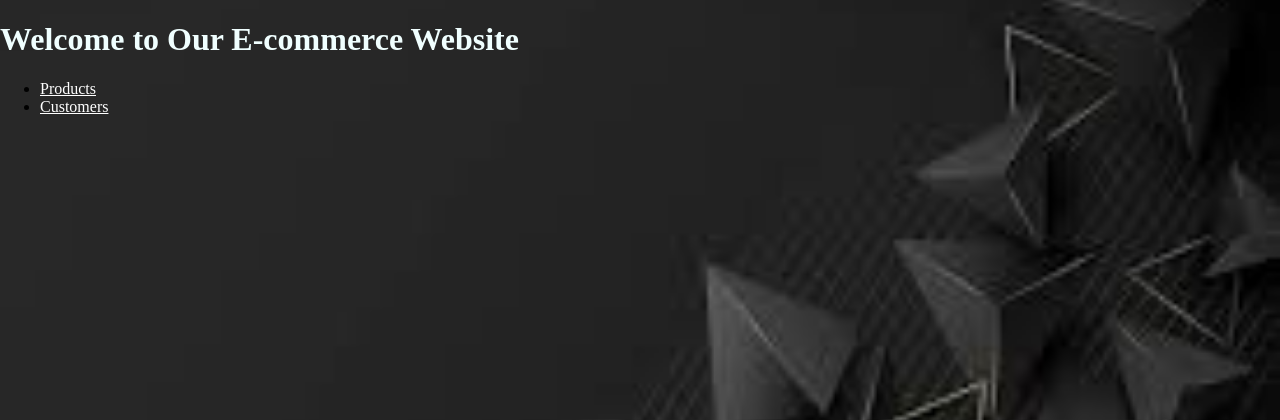
After one commit to sibogxavu/Ecommerce_with_Django, a Django app: template Ecommerce/templates/Ecommerce/home.html in a window 1280 px wide. The commit adds this page. Shown: the top 420 px of the page. Run offline with Django 3.2, Linux system fonts and the light colour scheme; the template is opened without the code that fills it, so the values that code supplies are empty.

Commit message:
added css files

```diff
--- /dev/null
+++ b/Ecommerce/static/Ecommerce/style.css
@@ -0,0 +1,15 @@
+body {
+    background: white url(./media/images/background2.jpeg) no-repeat center center fixed;
+    background-size: cover;
+    margin: 0;
+    padding: 0;
+}
+
+h1 {
+    color: azure;
+
+}
+
+a, p, h2, h3 {
+    color: white
+}
--- /dev/null
+++ b/Ecommerce/templates/Ecommerce/home.html
@@ -0,0 +1,19 @@
+{% load static %}
+<!DOCTYPE html>
+<html lang="en">
+<head>
+    <meta charset="UTF-8">
+    <meta name="viewport" content="width=device-width, initial-scale=1.0">
+    <title>Ecommerce</title>
+    <link rel="stylesheet" href="{% static 'Ecommerce/style.css' %}">
+</head>
+<body>
+    <h1>Welcome to Our E-commerce Website</h1>
+    <nav>
+        <ul>
+            <li><a href="{% url 'Ecommerce:product_list' %}">Products</a></li>
+            <li><a href="{% url 'Ecommerce:customer_list' %}">Customers</a></li>
+        </ul>
+    </nav>
+</body>
+</html>
--- a/Ecommerce/templates/Ecommerce/product_list.html
+++ b/Ecommerce/templates/Ecommerce/product_list.html
@@ -1,10 +1,11 @@
+ {% load static%}
 <!DOCTYPE html>
 <html lang="en">
 <head>
   <meta charset="UTF-8" />
   <title>Ecommerce</title>
   <meta name="viewport" content="width=device-width,initial-scale=1" />
-
+  <link rel="stylesheet" href="{% static 'Ecommerce/style.css' %}">
 </head>
 <body>
   <h1>Products</h1>
@@ -18,6 +19,6 @@
     </li>
 {% endfor %}
   </ul>
-  {% comment %} <a href ="{% url 'product_detail' %}" class="back-link"> Back to Product Details</a> {% endcomment %}
 </body>
+{% comment %} <a href ="{% url 'Ecommerce:product_detail' %}" class="back-link"> Back to Product Details</a> {% endcomment %}
 </html>
--- a/Ecommerce/urls.py
+++ b/Ecommerce/urls.py
@@ -4,7 +4,8 @@ from . import views
 app_name = 'Ecommerce'
 
 urlpatterns = [
-    path('', views.product_list, name='product_list'),
+    path('', views.home, name='home'),
+    path('products/', views.product_list, name='product_list'),
     path('<int:pk>/', views.product_detail, name='product_detail'),
     path('customers/', views.customer_list, name='customer_list'),
     path('customers/<int:pk>', views.customer_detail, name='customer_detail'),
--- a/Ecommerce/views.py
+++ b/Ecommerce/views.py
@@ -2,6 +2,9 @@ from django.shortcuts import get_object_or_404, render
 from .models import Product, Customer
 
 # Create your views here.
+def home(request):
+    return render(request, 'Ecommerce/home.html')
+
 def product_list(request):
     products = Product.objects.all()
     context = {
```
Also changed, not shown: Ecommerce/templates/Ecommerce/customer_detail.html (+4 -3 lines), Ecommerce/templates/Ecommerce/customer_list.html (+5 -2 lines), Ecommerce/templates/Ecommerce/product_detail.html (+4 -3 lines), Ecommerce/models.py (line endings or trailing spaces), Ecommerce/static/Ecommerce/media/images/background.jpg (added), Ecommerce/static/Ecommerce/media/images/background2.jpeg (added), db.sqlite3, products/Keyboard.jpeg (added), products/Laptop.jpeg (added).
